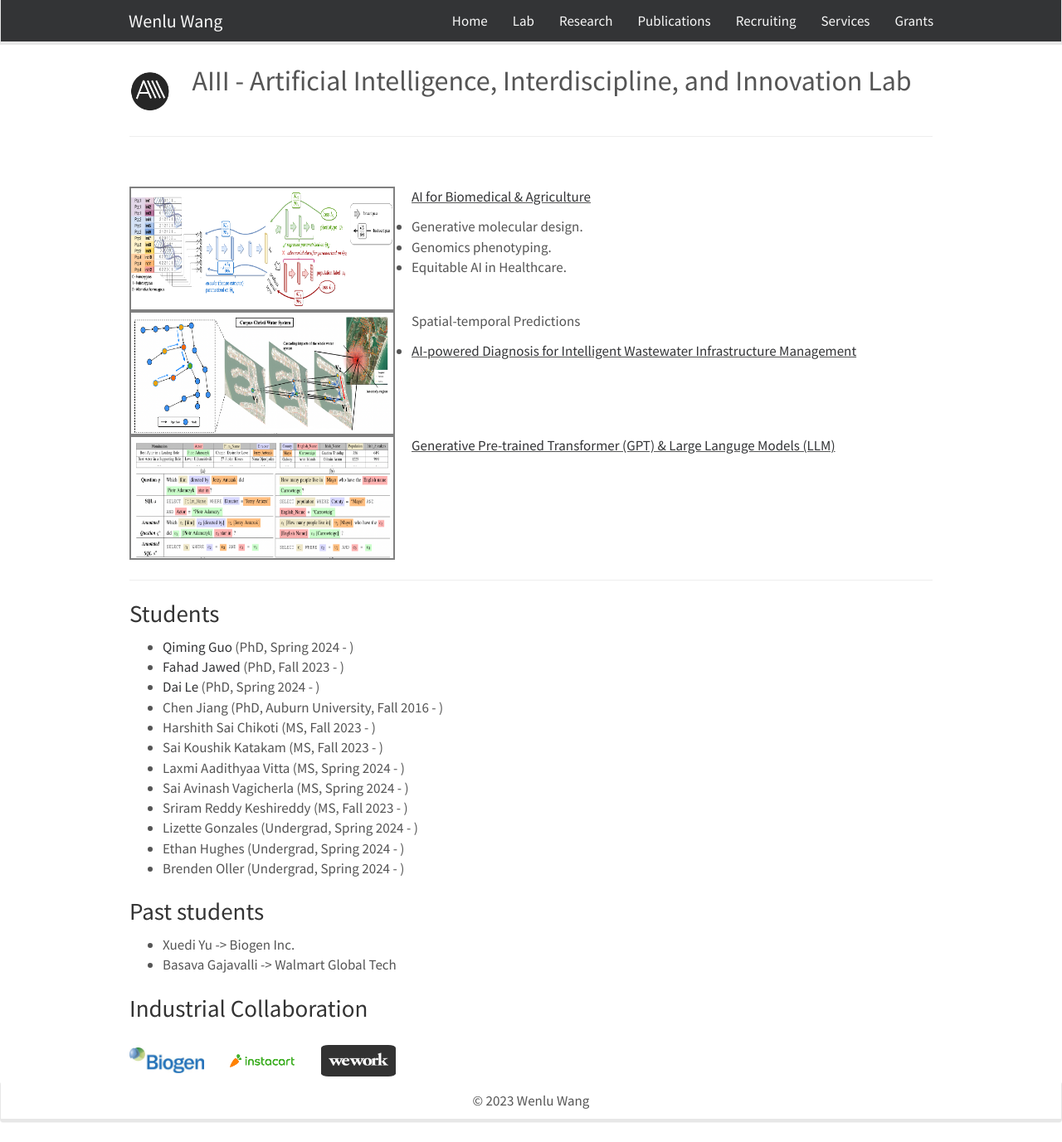
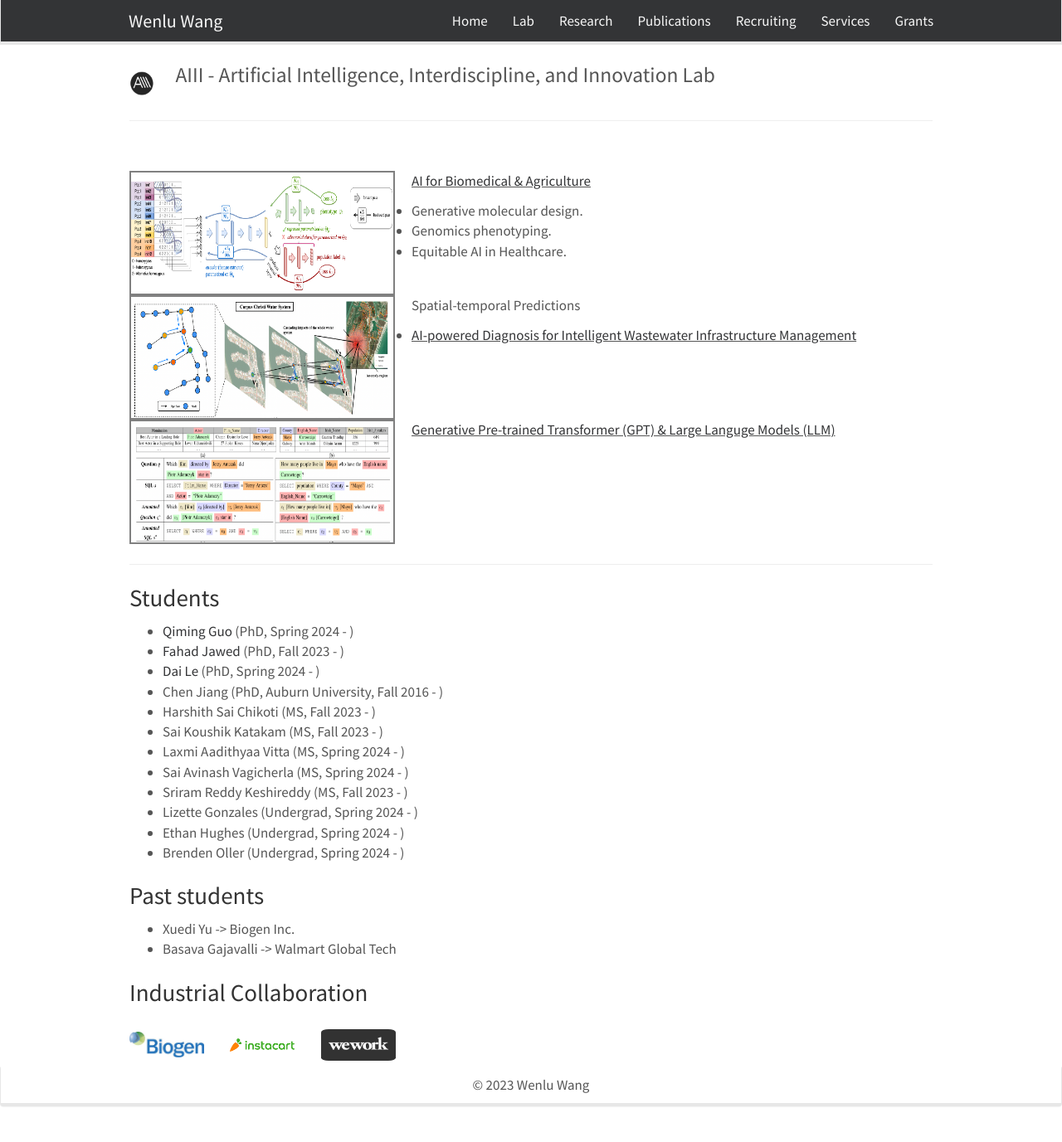
Before and after one commit to WENLU-W/WENLU-W.github.io, a Jekyll site: the page built from docs/_pages/team.md, in a window 1280 px wide and 1377 px high. Shown: the whole window at 83% size. Built offline with Jekyll 4.4.1, drawn with Linux system fonts in a browser that asks for light colours; nearby versions of some CDN libraries.

Commit message:
Update team.md

```diff
--- a/docs/_pages/team.md
+++ b/docs/_pages/team.md
@@ -6,7 +6,7 @@
 permalink: /lab/
 ---
 
-<img src="{{ site.url }}{{ site.baseurl }}/images/aiii.png" style="width: 50px; box-shadow: none"> <span style="font-size:2.0em;"> AIII - Artificial Intelligence, Interdiscipline, and Innovation Lab</span>
+<img src="{{ site.url }}{{ site.baseurl }}/images/aiii.png" style="width: 30px; box-shadow: none"> <span style="font-size:1.5em;"> AIII - Artificial Intelligence, Interdiscipline, and Innovation Lab </span>
 
 ------------------------------------------
 
```
